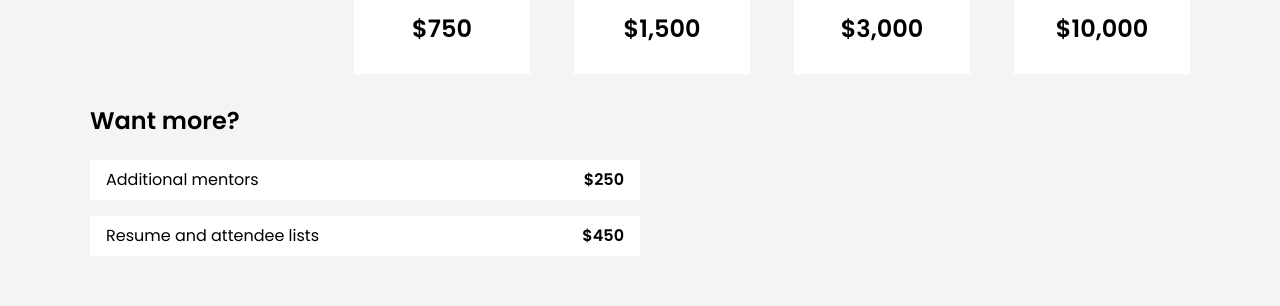
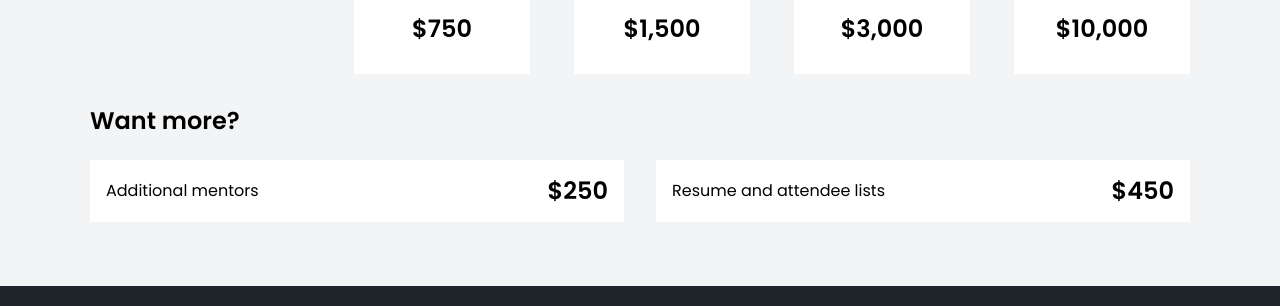
Before and after one commit to unihackhq/unihack.net, a Next.js app: page /sponsorship in a window 1280 px wide. Shown: the part 2580-2886 px from the top of the page. Built offline with nearby package versions, Linux system fonts and the light colour scheme.

Commit message:
Match design format

```diff
--- a/components/grid/grid.module.scss
+++ b/components/grid/grid.module.scss
@@ -25,7 +25,7 @@
   }
 
   &-small {
-    @include md {
+    @include sm {
       grid-template-columns: repeat(3, 1fr);
     }
   }
--- a/sections/sponsor-addons/sponsor-addons.module.scss
+++ b/sections/sponsor-addons/sponsor-addons.module.scss
@@ -1,4 +1,6 @@
 @import '../../styles/styles.scss';
+@import '../../styles/spacing.scss';
+@import '../../styles/typography/typography.scss';
 
 .sponsor-addons {
   background-color: $light_grey;
@@ -7,28 +9,29 @@
     @include page-margin;
 
     .addons {
-      display: flex;
-
-      @include xsm {
-        flex-direction: column;
-      }
+      display: grid;
+      grid-template-columns: repeat(1, 1fr);
+      grid-gap: $base * 2;
 
       @include md {
-        flex-direction: column;
+        grid-template-columns: repeat(2, 1fr);
+        grid-gap: $base * 4;
       }
 
       .addon-card-content {
+        padding: $base * 2;
         display: flex;
-        flex-direction: row;
-        padding: 8px 16px;
-        width: 100%;
-        border-radius: 0px;
-        box-shadow: none;
         justify-content: space-between;
+        align-items: center;
         background-color: $white;
 
-        @include md {
-          width: 50%;
+        p:last-child {
+          @include h3;
+        }
+
+        @include sm {
+          grid-template-columns: repeat(2, 1fr);
+          grid-gap: $base * 4;
         }
       }
     }
--- a/sections/sponsor-addons/sponsor-addons.tsx
+++ b/sections/sponsor-addons/sponsor-addons.tsx
@@ -9,21 +9,17 @@ const Addons = () => (
         <Stack size="xsmall">
           <H3 className={styles['addons-header']}>Want more?</H3>
         </Stack>
-        <Stack size="small" className={styles.addons}>
-          <div>
+        <div className={styles.addons}>
           <div className={styles['addon-card-content']}>
             <Text>Additional mentors</Text>
             <Text bold>$250</Text>
           </div>
-          </div>
-          <div>
           <div className={styles['addon-card-content']}>
             <Text>Resume and attendee lists</Text>
             <Text bold>$450</Text>
           </div>
         </div>
       </Stack>
-      </Stack>
     </div>
   </section>
 );
```
Lines whose indentation alone changed are shown as unchanged.
